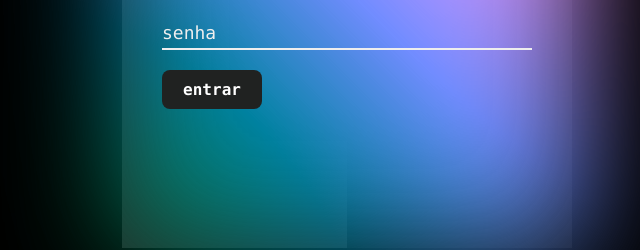
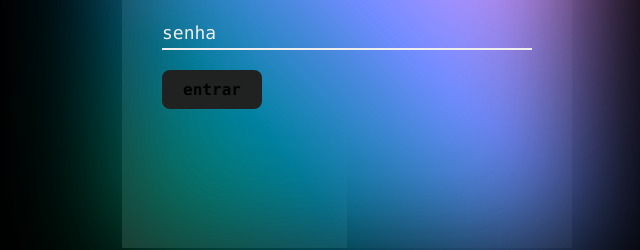
Before and after one commit to yasminmartimiano/InterfaceCepAPI, a plain HTML site: page index.html in a window 1280 px wide. Shown: the part 352-602 px from the top of the page, 293-933 px from the left. Drawn offline with Linux system fonts and the light colour scheme.

Commit message:
feat: login pronto

```diff
--- a/style/index.css
+++ b/style/index.css
@@ -99,8 +99,7 @@ body {
     font-weight: 900;
     max-width: 100px;
     cursor: pointer;
-    background-color: #202221; /* verde água */
-    color: white;
+    background-color: #202221;
     border: none;
     padding: 10px 20px;
     border-radius: 8px;
```
